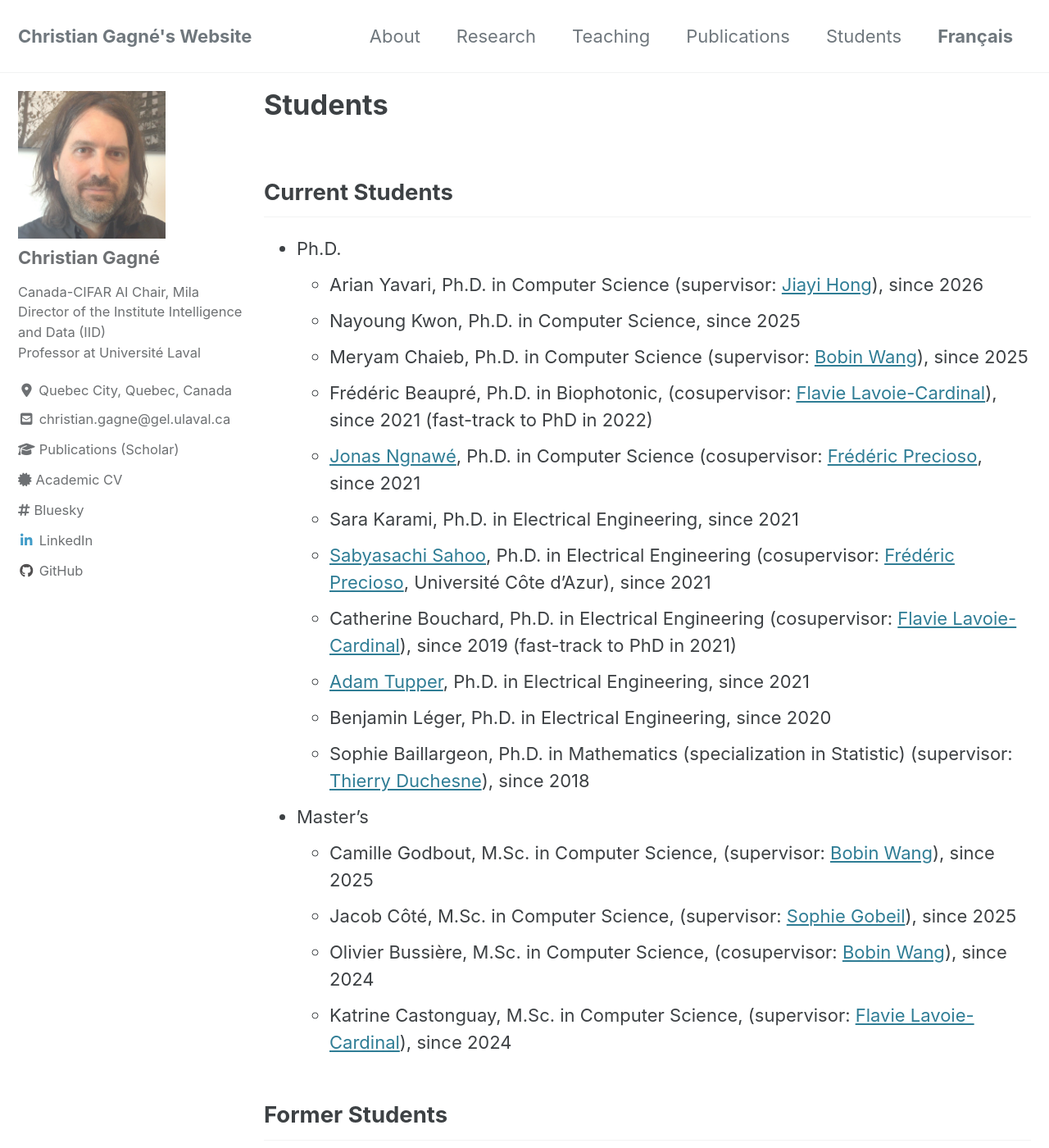
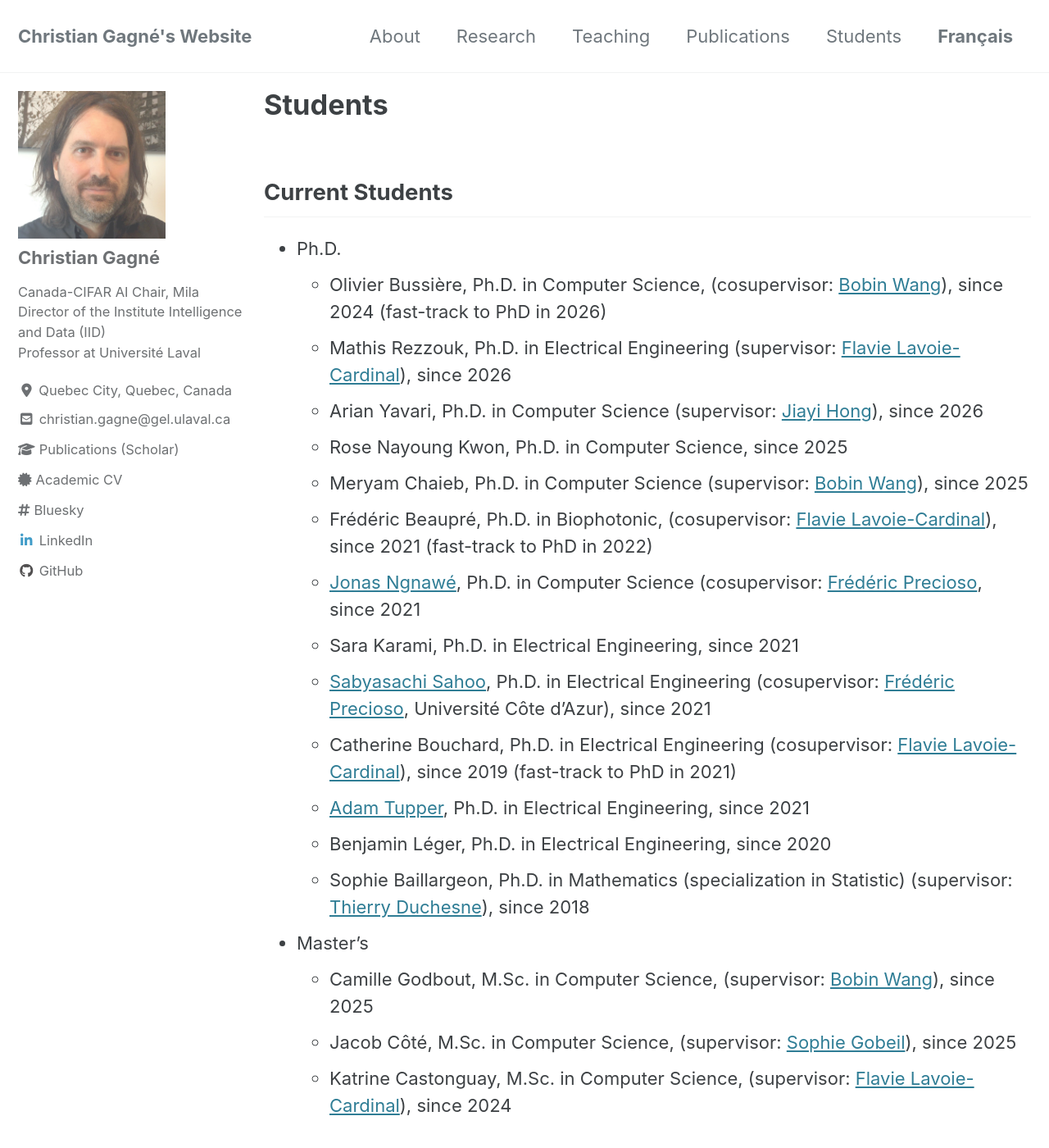
Before and after one commit to chgagne/english, a Jekyll site: the page built from _pages/students.md, in a window 1280 px wide and 1400 px high. Shown: the whole window at 82% size. Built offline with Jekyll 4.4.1, drawn with Linux system fonts in a browser that asks for light colours; cached includes are drawn as plain includes.

Commit message:
Mise à jour CV et liste d'étudiants.

```diff
--- a/_pages/students.md
+++ b/_pages/students.md
@@ -6,8 +6,10 @@ title: "Students"
 ## Current Students
 
 - Ph.D.
+    - Olivier Bussière, Ph.D. in Computer Science, (cosupervisor: [Bobin Wang](https://www.fsg.ulaval.ca/corps-professoral/bobin-wang)), since 2024 (fast-track to PhD in 2026)
+    - Mathis Rezzouk, Ph.D. in Electrical Engineering (supervisor: [Flavie Lavoie-Cardinal](https://www.flc-lab.com/)), since 2026
     - Arian Yavari, Ph.D. in Computer Science (supervisor: [Jiayi Hong](https://jiayihong.info/)), since 2026
-    - Nayoung Kwon, Ph.D. in Computer Science, since 2025
+    - Rose Nayoung Kwon, Ph.D. in Computer Science, since 2025
     - Meryam Chaieb, Ph.D. in Computer Science (supervisor: [Bobin Wang](https://www.fsg.ulaval.ca/corps-professoral/bobin-wang)), since 2025
     - Frédéric Beaupré, Ph.D. in Biophotonic, (cosupervisor: [Flavie Lavoie-Cardinal](https://www.flc-lab.com/)), since 2021 (fast-track to PhD in 2022)
     - [Jonas Ngnawé](https://ngnawejonas.github.io/), Ph.D. in Computer Science (cosupervisor: [Frédéric Precioso](https://www.i3s.unice.fr/~precioso/), since 2021
@@ -20,7 +22,6 @@ title: "Students"
 - Master's
     - Camille Godbout, M.Sc. in Computer Science, (supervisor: [Bobin Wang](https://www.fsg.ulaval.ca/corps-professoral/bobin-wang)), since 2025
     - Jacob Côté, M.Sc. in Computer Science, (supervisor: [Sophie Gobeil](https://sophie-gobeil.fsg.ulaval.ca/)), since 2025
-    - Olivier Bussière, M.Sc. in Computer Science, (cosupervisor: [Bobin Wang](https://www.fsg.ulaval.ca/corps-professoral/bobin-wang)), since 2024
     - Katrine Castonguay, M.Sc. in Computer Science, (supervisor: [Flavie Lavoie-Cardinal](https://www.flc-lab.com/)), since 2024
 
 ## Former Students
```
Also changed, not shown: 1 other file.
